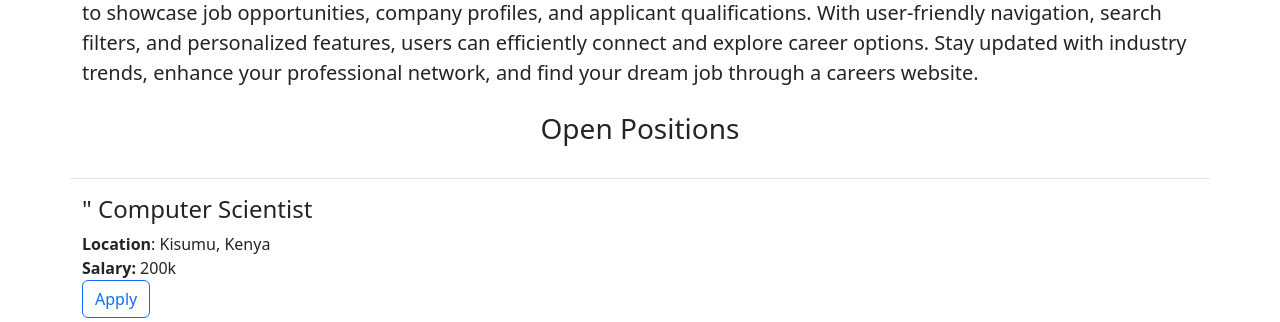
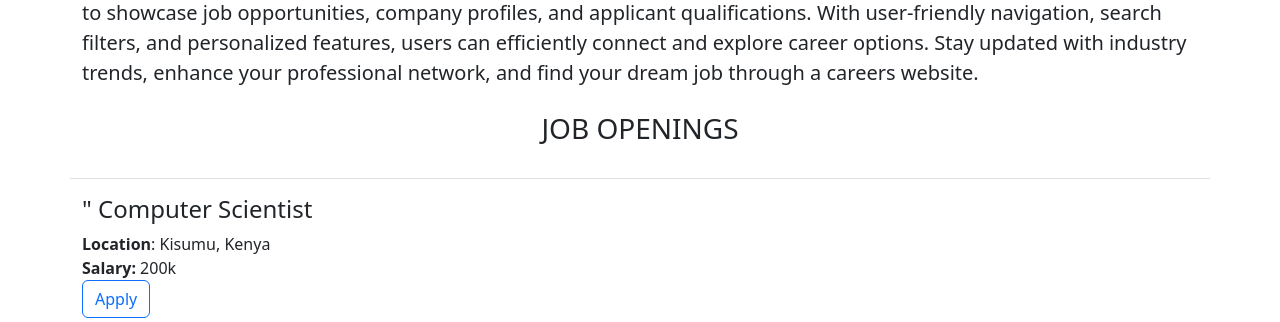
Before and after one commit to Johnson-Tech-droid/Tolly-Careers-Wesite., a Flask app: page / in a window 1280 px wide. Shown: the part 518-840 px from the top of the page. Run offline with Flask 3, Linux system fonts and the light colour scheme.

Commit message:
Changed Open Positions to "JOB OPENINGS"

```diff
--- a/templates/home.html
+++ b/templates/home.html
@@ -28,7 +28,7 @@
       The Tolly careers website serves as a valuable platform for job seekers and employers. It provides a professional space to showcase job opportunities, company profiles, and applicant qualifications. With user-friendly navigation, search filters, and personalized features, users can efficiently connect and explore career options. Stay updated with industry trends, enhance your professional network, and find your dream job through a careers website.
    <p>
         <h3 class="text-center mt-2 mb-4">
-          Open Positions
+          JOB OPENINGS
         </h3>
      <div>
        {% for job in jobs %}
```
